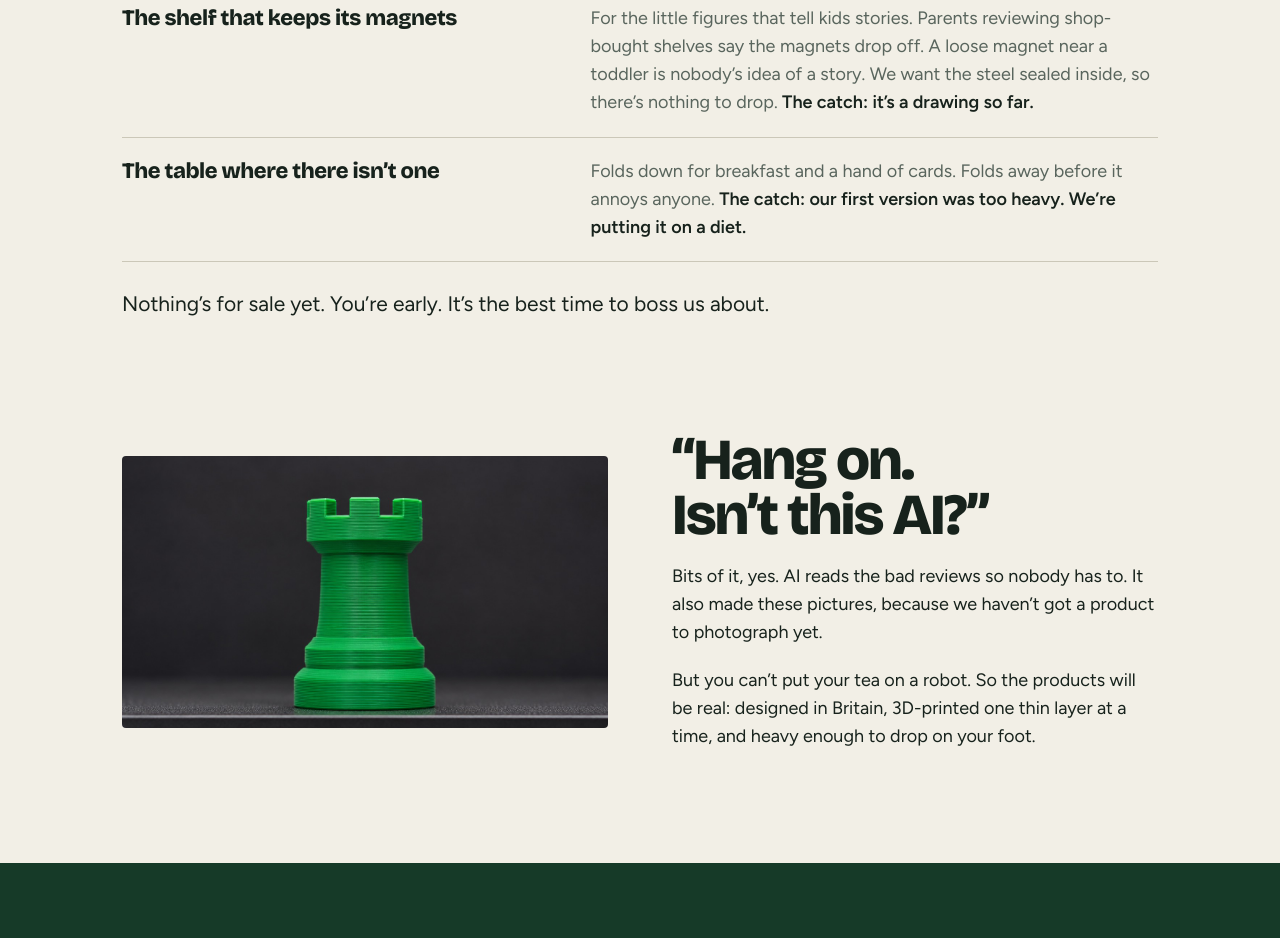
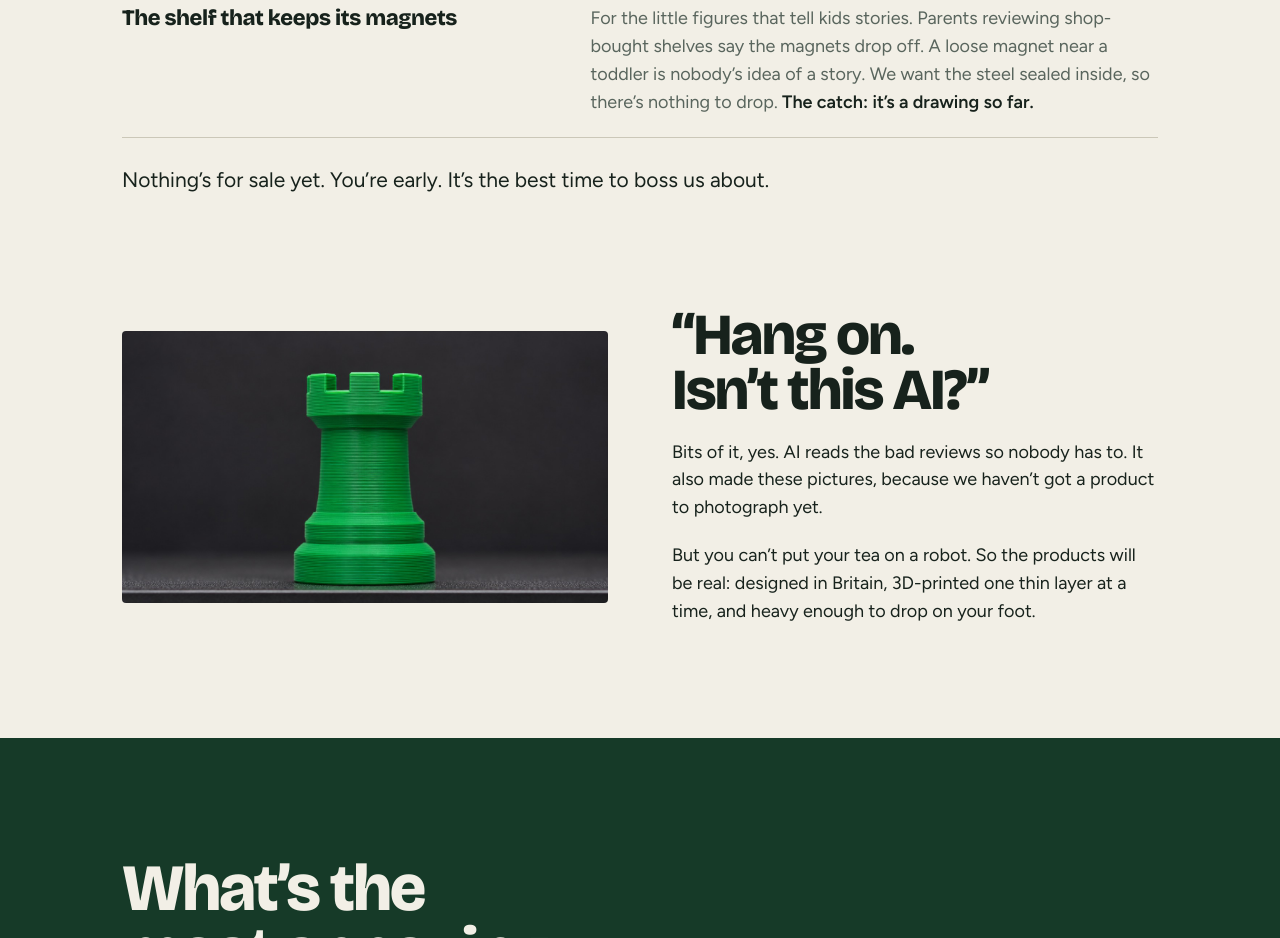
Before and after one commit to itsSamJaxx/solidthings-site, a plain HTML site: page index.html in a window 1280 px wide. Shown: the part 4920-5858 px from the top of the page. Drawn offline with nearby package versions, Linux system fonts and the light colour scheme.

Commit message:
Update homepage

```diff
--- a/index.html
+++ b/index.html
@@ -133,7 +133,6 @@ footer p { margin:0 0 6px; } footer .bye { color:var(--ink); font-weight:600; }
     <h2>What we&rsquo;re working on.</h2>
     <ul class="bench">
       <li><b>The shelf that keeps its magnets</b><span>For the little figures that tell kids stories. Parents reviewing shop-bought shelves say the magnets drop off. A loose magnet near a toddler is nobody&rsquo;s idea of a story. We want the steel sealed inside, so there&rsquo;s nothing to drop. <em>The catch: it&rsquo;s a drawing so far.</em></span></li>
-      <li><b>The table where there isn&rsquo;t one</b><span>Folds down for breakfast and a hand of cards. Folds away before it annoys anyone. <em>The catch: our first version was too heavy. We&rsquo;re putting it on a diet.</em></span></li>
     </ul>
     <p class="lead" style="margin-top:26px">Nothing&rsquo;s for sale yet. You&rsquo;re early. It&rsquo;s the best time to boss us about.</p>
   </div></section>
```
